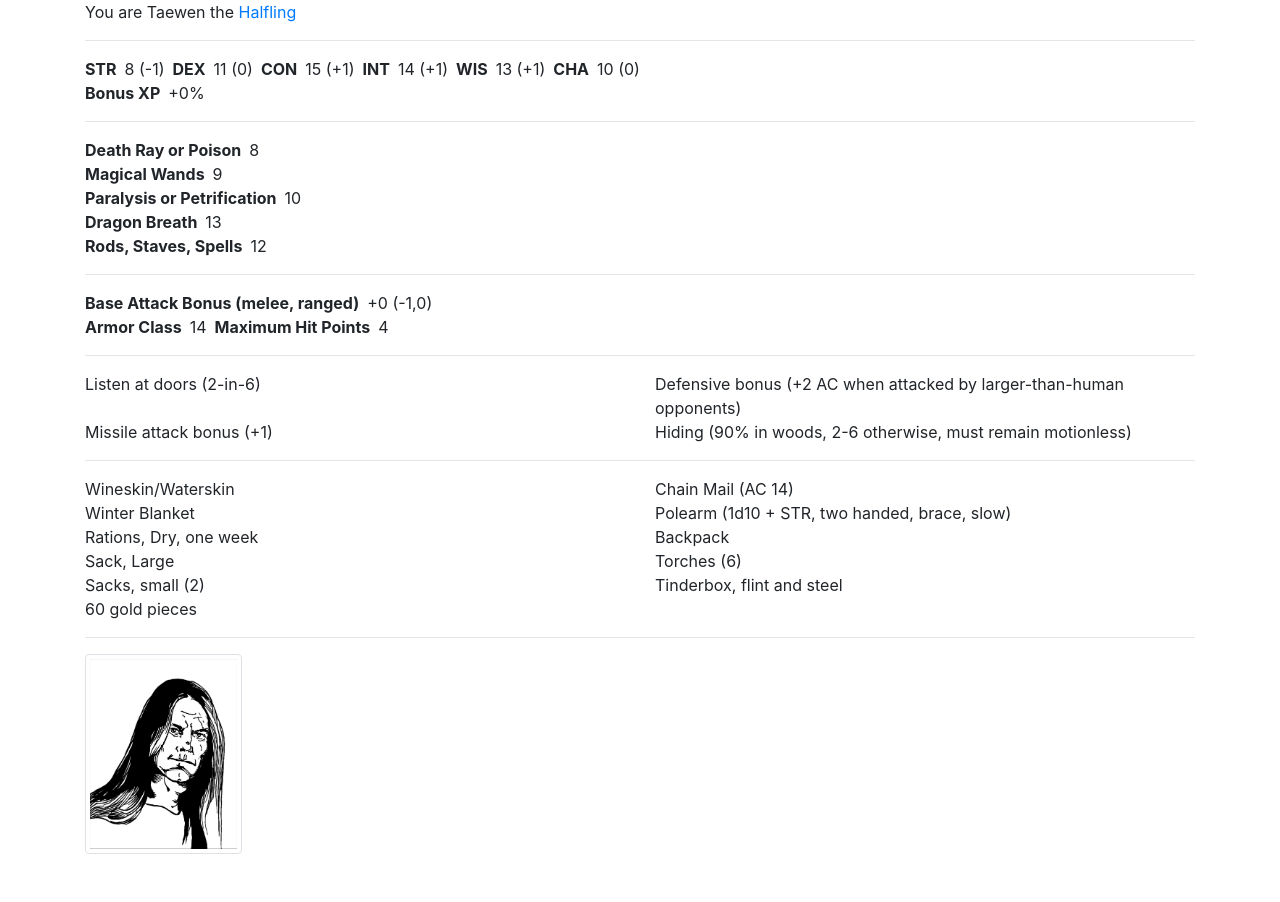
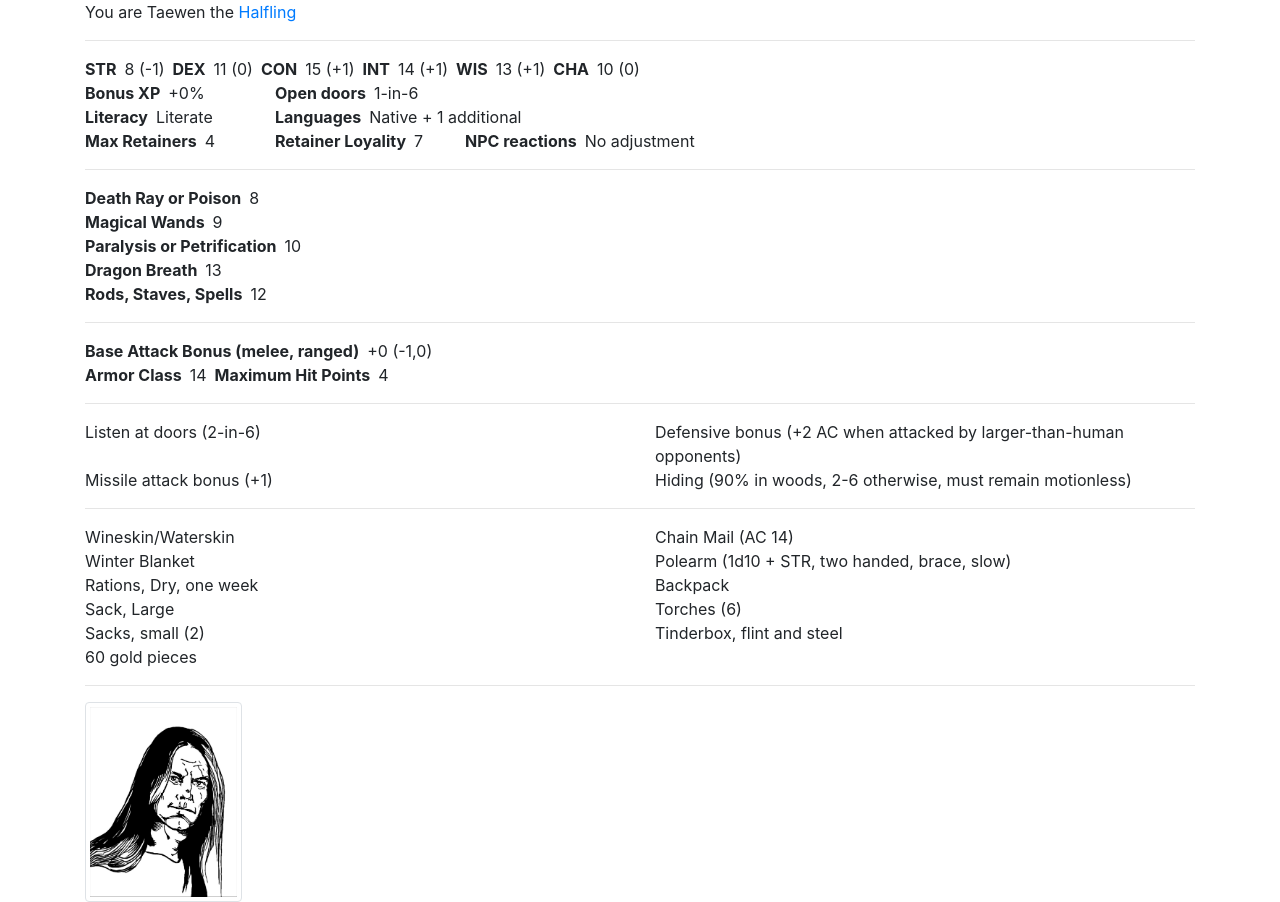
Before and after one commit to rceuls/cvn-chargen, a React (Create React App) app: page / in a window 1280 px wide. Before the commit the page ends 854 px from the top, so only its background shows below. Built offline with nearby package versions, Linux system fonts and the light colour scheme.

Commit message:
fix: added extra attributes info

```diff
--- a/src/AttributesOverview.tsx
+++ b/src/AttributesOverview.tsx
@@ -1,4 +1,5 @@
 import React from 'react';
+import { getExtraAttributes } from './services/character.attributes';
 import { CharacterAttributes } from './services/character.classes';
 import { formatBonus, getModifier } from './services/util';
 
@@ -18,10 +19,11 @@ const AttributesOverview = ({
   attributes: number[];
   calculateBonusXP: (input: number[]) => string;
 }) => {
+  const extraInfo = getExtraAttributes(attributes);
   return (
     <>
       <div className="row">
-        <div className="col-sm">
+        <div className="col-sm-12">
           {attributeOrder.map((a: CharacterAttributes, ix: number) => {
             return (
               <React.Fragment key={`ca${ix}`}>
@@ -37,9 +39,37 @@ const AttributesOverview = ({
         </div>
       </div>
       <div className="row">
-        <div className="col-sm">
+        <div className="col-sm-2">
           <span className="font-weight-bold">Bonus XP</span>
           <span className="ml-2">{calculateBonusXP(attributes)}</span>
+        </div>
+        <div className="col-sm-2">
+          <span className="font-weight-bold">Open doors</span>
+          <span className="ml-2">{extraInfo.openDoors}</span>
+        </div>
+      </div>
+      <div className="row">
+        <div className="col-sm-2">
+          <span className="font-weight-bold">Literacy</span>
+          <span className="ml-2">{extraInfo.literacy}</span>
+        </div>
+        <div className="col-sm-10">
+          <span className="font-weight-bold">Languages</span>
+          <span className="ml-2">{extraInfo.spokenLanguages}</span>
+        </div>
+      </div>
+      <div className="row">
+        <div className="col-sm-2">
+          <span className="font-weight-bold">Max Retainers</span>
+          <span className="ml-2">{extraInfo.maxRetainers}</span>
+        </div>
+        <div className="col-sm-2">
+          <span className="font-weight-bold">Retainer Loyality</span>
+          <span className="ml-2">{extraInfo.retainerLoyality}</span>
+        </div>
+        <div className="col-sm-8">
+          <span className="font-weight-bold">NPC reactions</span>
+          <span className="ml-2">{extraInfo.npcReaction}</span>
         </div>
       </div>
       <hr />
--- /dev/null
+++ b/src/services/character.attributes.ts
@@ -0,0 +1,101 @@
+import { CharacterAttributes } from './character.classes';
+
+const getOpenDoors = (strValue: number) => {
+  if (strValue <= 8) return '1-in-6';
+  if (strValue <= 12) return '2-in-6';
+  if (strValue <= 15) return '3-in-6';
+  if (strValue <= 17) return '4-in-6';
+  if (strValue <= 18) return '4-in-6';
+  return '3-in-6';
+};
+
+const getLanguages = (intValue: number) => {
+  if (intValue <= 3)
+    return { spokenLanguages: 'Native', literacy: 'Illiterate' };
+  if (intValue <= 5)
+    return { spokenLanguages: 'Native', literacy: 'Illiterate' };
+  if (intValue <= 8) return { spokenLanguages: 'Native', literacy: 'Basic' };
+  if (intValue <= 12)
+    return { spokenLanguages: 'Native', literacy: 'Literate' };
+  if (intValue <= 15)
+    return { spokenLanguages: 'Native + 1 additional', literacy: 'Literate' };
+  if (intValue <= 17)
+    return { spokenLanguages: 'Native + 2 additional', literacy: 'Literate' };
+  if (intValue <= 18)
+    return { spokenLanguages: 'Native + 3 additional', literacy: 'Literate' };
+  return { spokenLanguages: 'none', literacy: 'potato' };
+};
+
+const getSocial = (chaValue: number) => {
+  if (chaValue <= 3)
+    return {
+      npcReaction: '-2',
+      maxRetainers: '1',
+      retainerLoyality: '4',
+    };
+  if (chaValue <= 5)
+    return {
+      npcReaction: '-1',
+      maxRetainers: '2',
+      retainerLoyality: '5',
+    };
+  if (chaValue <= 8)
+    return {
+      npcReaction: '-1',
+      maxRetainers: '3',
+      retainerLoyality: '6',
+    };
+  if (chaValue <= 12)
+    return {
+      npcReaction: 'No adjustment',
+      maxRetainers: '4',
+      retainerLoyality: '7',
+    };
+  if (chaValue <= 15)
+    return {
+      npcReaction: '+1',
+      maxRetainers: '5',
+      retainerLoyality: '8',
+    };
+  if (chaValue <= 17)
+    return {
+      npcReaction: '+1',
+      maxRetainers: '6',
+      retainerLoyality: '9',
+    };
+  if (chaValue <= 18)
+    return {
+      npcReaction: '+2',
+      maxRetainers: '7',
+      retainerLoyality: '10',
+    };
+  return {
+    npcReaction: 'none',
+    maxRetainers: 'potato',
+    retainerLoyality: 'none',
+  };
+};
+
+export const getExtraAttributes: (attr: number[]) => IExtraAttributes = (
+  attr: number[]
+) => {
+  const languages = getLanguages(attr[+CharacterAttributes.INT]);
+  const social = getSocial(attr[+CharacterAttributes.CHA]);
+  return {
+    spokenLanguages: languages.spokenLanguages,
+    literacy: languages.literacy,
+    openDoors: getOpenDoors(attr[+CharacterAttributes.STR]),
+    npcReaction: social.npcReaction,
+    maxRetainers: social.maxRetainers,
+    retainerLoyality: social.retainerLoyality,
+  };
+};
+
+export interface IExtraAttributes {
+  spokenLanguages: string;
+  literacy: string;
+  openDoors: string;
+  npcReaction: string;
+  maxRetainers: string;
+  retainerLoyality: string;
+}
```
Also changed, not shown: 2 other files (tests, documents, lock files or other folders).
